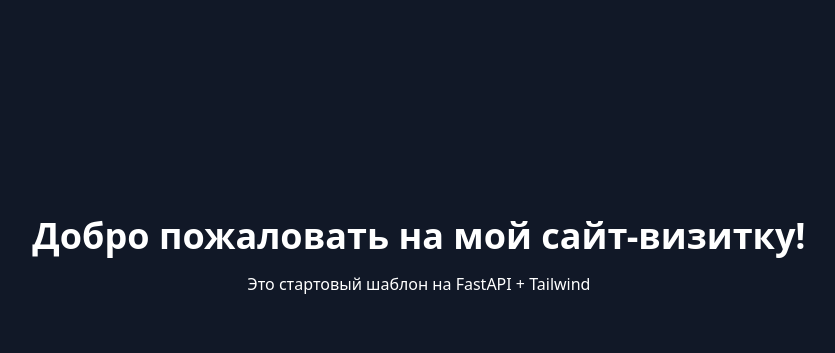
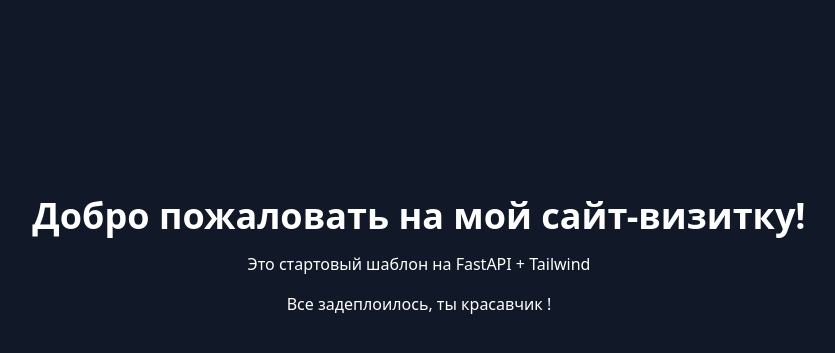
Before and after one commit to IDRGI-hub/IamDRG, a FastAPI app: page / in a window 1280 px wide. Shown: the part 144-497 px from the top of the page, without its empty margins (221-1056 px from the left). Run offline with FastAPI, Linux system fonts and the light colour scheme; some libraries are stand-ins or nearby versions.

Commit message:
test deploy

```diff
--- a/app/templates/index.html
+++ b/app/templates/index.html
@@ -11,6 +11,7 @@
         <div class="text-center">
             <h1 class="text-4xl font-bold">Добро пожаловать на мой сайт-визитку!</h1>
             <p class="mt-4">Это стартовый шаблон на FastAPI + Tailwind</p>
+            <p class="mt-4">Все задеплоилось, ты красавчик !</p>
         </div>
     </div>
 </body>
```
